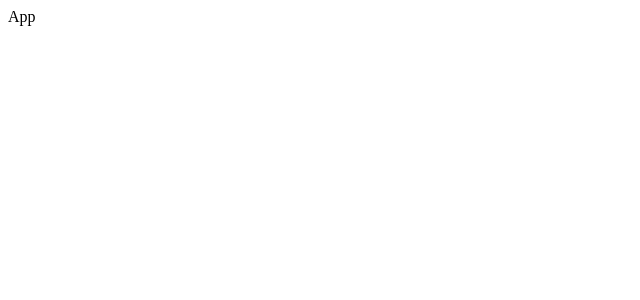
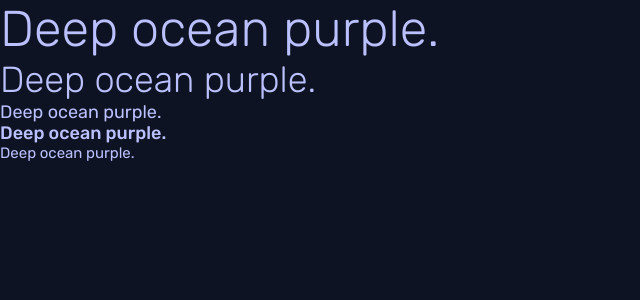
Before and after one commit to Arsalan2078/time-tracking-dashboard, a React (Vite) app: page / in a window 1280 px wide. Shown: the top 300 px of the page, without its empty margins (0-640 px from the left). Built offline with nearby package versions, Linux system fonts and the light colour scheme.

Commit message:
added scss

```diff
--- a/package.json
+++ b/package.json
@@ -11,7 +11,8 @@
     },
     "dependencies": {
         "react": "^19.2.0",
-        "react-dom": "^19.2.0"
+        "react-dom": "^19.2.0",
+        "sass": "^1.94.2"
     },
     "devDependencies": {
         "@eslint/js": "^9.39.1",
--- /dev/null
+++ b/src/App.module.scss
@@ -0,0 +1,5 @@
+.app {
+    min-height: 100dvh;
+    background-color: var(--clr-navy-950);
+    color: var(--clr-navy-200);
+}
--- a/src/App.tsx
+++ b/src/App.tsx
@@ -1,5 +1,13 @@
+import css from "./App.module.scss";
+
 export default function App() {
-  return (
-    <div>App</div>
-  )
+    return (
+        <div className={css.app}>
+            <div data-text-preset="1">Deep ocean purple.</div>
+            <div data-text-preset="2">Deep ocean purple.</div>
+            <div data-text-preset="3-regular">Deep ocean purple.</div>
+            <div data-text-preset="3-medium">Deep ocean purple.</div>
+            <div data-text-preset="4">Deep ocean purple.</div>
+        </div>
+    );
 }
--- a/src/main.tsx
+++ b/src/main.tsx
@@ -1,5 +1,6 @@
 import { StrictMode } from "react";
 import { createRoot } from "react-dom/client";
+import "./scss/globals.scss";
 import App from "./App.tsx";
 
 createRoot(document.getElementById("root")!).render(
--- /dev/null
+++ b/src/scss/_font-faces.scss
@@ -0,0 +1,24 @@
+@font-face {
+    font-display: swap;
+    font-family: "Rubik";
+    font-style: normal;
+    font-weight: 300;
+    src: local("Rubik"), url("/fonts/rubik-v31-latin-300.woff2") format("woff2");
+}
+
+@font-face {
+    font-display: swap;
+    font-family: "Rubik";
+    font-style: normal;
+    font-weight: 400;
+    src: local("Rubik"),
+        url("/fonts/rubik-v31-latin-regular.woff2") format("woff2");
+}
+
+@font-face {
+    font-display: swap;
+    font-family: "Rubik";
+    font-style: normal;
+    font-weight: 500;
+    src: local("Rubik"), url("/fonts/rubik-v31-latin-500.woff2") format("woff2");
+}
--- /dev/null
+++ b/src/scss/_reset.scss
@@ -0,0 +1,126 @@
+@layer {
+    /***
+    The new CSS reset - version 1.11.3 (last updated 25.08.2024)
+    GitHub page: https://github.com/elad2412/the-new-css-reset
+    ***/
+
+    /*
+    Remove all the styles of the "User-Agent-Stylesheet", except for the 'display' property
+    - The "symbol *" part is to solve Firefox SVG sprite bug
+    - The "html" element is excluded, otherwise a bug in Chrome breaks the CSS hyphens property (https://github.com/elad2412/the-new-css-reset/issues/36)
+    */
+    *:where(
+            :not(html, iframe, canvas, img, svg, video, audio):not(
+                    svg *,
+                    symbol *
+                )
+        ) {
+        all: unset;
+        display: revert;
+    }
+
+    /* Preferred box-sizing value */
+    *,
+    *::before,
+    *::after {
+        box-sizing: border-box;
+    }
+
+    /* Fix mobile Safari increase font-size on landscape mode */
+    html {
+        -moz-text-size-adjust: none;
+        -webkit-text-size-adjust: none;
+        text-size-adjust: none;
+    }
+
+    /* Reapply the pointer cursor for anchor tags */
+    a,
+    button {
+        cursor: revert;
+    }
+
+    /* Remove list styles (bullets/numbers) */
+    ol,
+    ul,
+    menu,
+    summary {
+        list-style: none;
+    }
+
+    /* Firefox: solve issue where nested ordered lists continue numbering from parent (https://bugzilla.mozilla.org/show_bug.cgi?id=1881517) */
+    ol {
+        counter-reset: revert;
+    }
+
+    /* For images to not be able to exceed their container */
+    img {
+        max-inline-size: 100%;
+        max-block-size: 100%;
+    }
+
+    /* removes spacing between cells in tables */
+    table {
+        border-collapse: collapse;
+    }
+
+    /* Safari - solving issue when using user-select:none on the <body> text input doesn't working */
+    input,
+    textarea {
+        -webkit-user-select: auto;
+    }
+
+    /* revert the 'white-space' property for textarea elements on Safari */
+    textarea {
+        white-space: revert;
+    }
+
+    /* minimum style to allow to style meter element */
+    meter {
+        -webkit-appearance: revert;
+        appearance: revert;
+    }
+
+    /* preformatted text - use only for this feature */
+    :where(pre) {
+        all: revert;
+        box-sizing: border-box;
+    }
+
+    /* reset default text opacity of input placeholder */
+    ::placeholder {
+        color: unset;
+    }
+
+    /* fix the feature of 'hidden' attribute.
+   display:revert; revert to element instead of attribute */
+    :where([hidden]) {
+        display: none;
+    }
+
+    /* revert for bug in Chromium browsers
+   - fix for the content editable attribute will work properly.
+   - webkit-user-select: auto; added for Safari in case of using user-select:none on wrapper element*/
+    :where([contenteditable]:not([contenteditable="false"])) {
+        -moz-user-modify: read-write;
+        -webkit-user-modify: read-write;
+        overflow-wrap: break-word;
+        -webkit-line-break: after-white-space;
+        -webkit-user-select: auto;
+    }
+
+    /* apply back the draggable feature - exist only in Chromium and Safari */
+    :where([draggable="true"]) {
+        -webkit-user-drag: element;
+    }
+
+    /* Revert Modal native behavior */
+    :where(dialog:modal) {
+        all: revert;
+        box-sizing: border-box;
+    }
+
+    /* Remove details summary webkit styles */
+    ::-webkit-details-marker {
+        display: none;
+    }
+}
--- /dev/null
+++ b/src/scss/_root.scss
@@ -0,0 +1,41 @@
+:root {
+    // colors
+    --clr-white: rgb(255 255 255);
+    --clr-black: rgb(0 0 0);
+
+    --clr-navy-950: rgb(14 19 35);
+    --clr-navy-900: rgb(28 32 75);
+    --clr-navy-800: rgb(51 57 122);
+    --clr-navy-200: rgb(187 192 255);
+
+    --clr-orange-300: rgb(255 139 100);
+
+    --clr-purple-700: rgb(115 53 210);
+    --clr-purple-600: rgb(81 71 234);
+    --clr-purple-500: rgb(112 120 201);
+
+    --clr-blue-300: rgb(85 194 230);
+    --clr-pink-400: rgb(255 94 125);
+    --clr-green-400: rgb(75 207 130);
+    --clr-yellow-300: rgb(241 199 91);
+    --clr-grey-200: rgb(216 216 216);
+
+    // fonts
+    --ff-rubik: "Rubik", sans-serif;
+
+    --fw-300: 300;
+    --fw-400: 400;
+    --fw-500: 500;
+
+    --fs-32-56: clamp(2rem, 0.2857rem + 3.5714vw, 3.5rem);
+    --fs-24-40: clamp(1.5rem, 0.3571rem + 2.381vw, 2.5rem);
+    --fs-18: 1.125rem;
+    --fs-15: 0.9375rem;
+
+    --lh-38-66: clamp(2.375rem, 0.375rem + 4.1667vw, 4.125rem);
+    --lh-28-47: clamp(1.75rem, 0.3929rem + 2.8274vw, 2.9375rem);
+    --lh-21: calc(21 / 16 * 1rem);
+    --lh-18: calc(18 / 16 * 1rem);
+
+    --ls-0: 0;
+}
--- /dev/null
+++ b/src/scss/_typography.scss
@@ -0,0 +1,38 @@
+@layer {
+    [data-text-preset] {
+        font-family: var(--ff-rubik);
+        letter-spacing: var(--ls-0);
+    }
+
+    [data-text-preset="1"] {
+        font-weight: var(--fw-300);
+        font-size: var(--fs-32-56);
+        line-height: var(--lh-38-66);
+    }
+
+    [data-text-preset="2"] {
+        font-weight: var(--fw-300);
+        font-size: var(--fs-24-40);
+        line-height: var(--lh-28-47);
+    }
+
+    [data-text-preset="3-regular"],
+    [data-text-preset="3-medium"] {
+        font-size: var(--fs-18);
+        line-height: var(--lh-21);
+    }
+
+    [data-text-preset="3-regular"] {
+        font-weight: var(--fw-400);
+    }
+
+    [data-text-preset="3-medium"] {
+        font-weight: var(--fw-500);
+    }
+
+    [data-text-preset="4"] {
+        font-weight: var(--fw-400);
+        font-size: var(--fs-15);
+        line-height: var(--lh-18);
+    }
+}
--- /dev/null
+++ b/src/scss/globals.scss
@@ -0,0 +1,4 @@
+@use "./reset";
+@use "./font-faces";
+@use "./root";
+@use "./typography";
```
Also changed, not shown: 1 other file (tests, documents, lock files or other folders).
